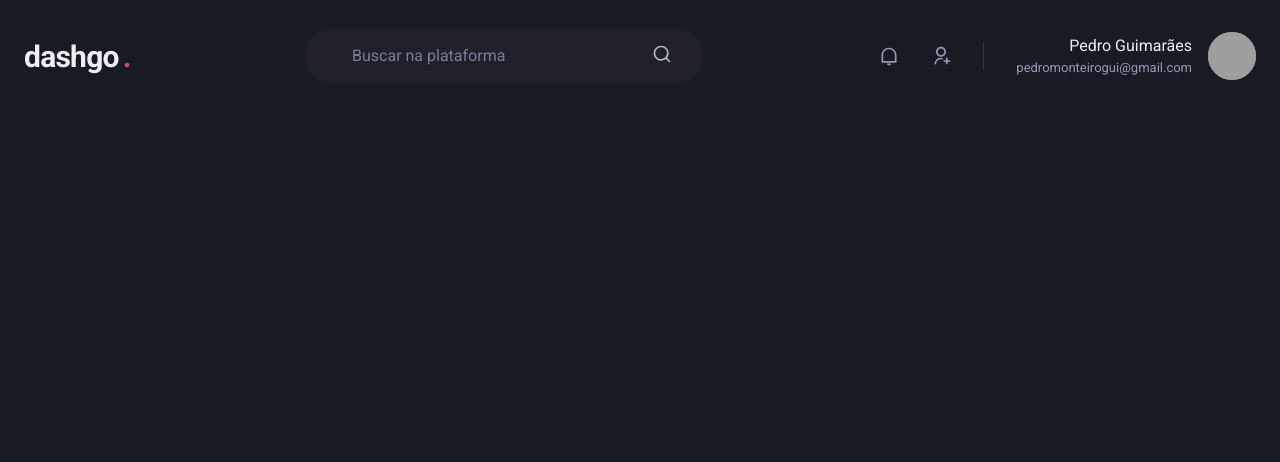
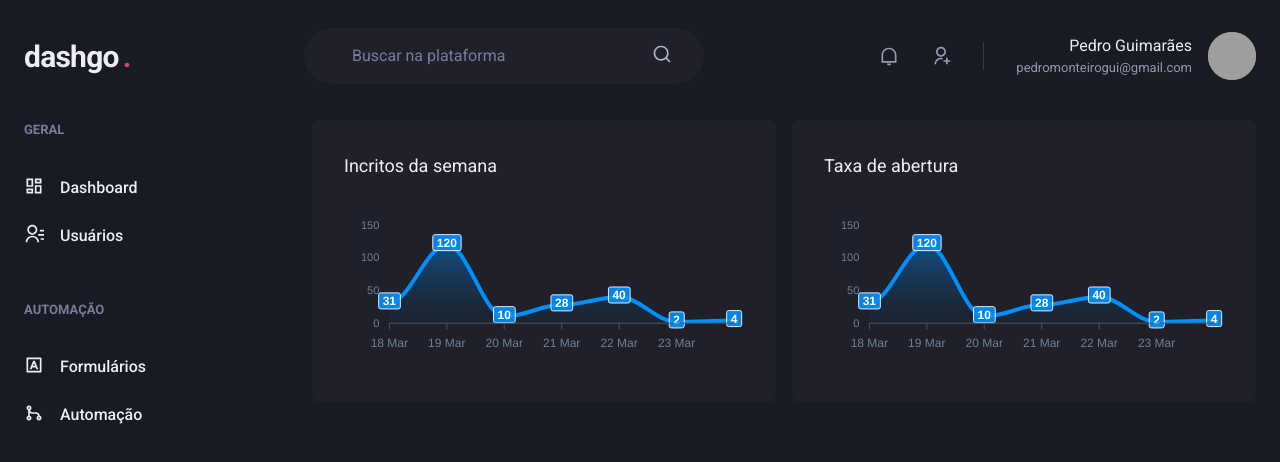
Before and after one commit to guimap01/dashgo, a Next.js app: page /dashboard in a window 1280 px wide. Shown: the top 462 px of the page. Built offline with nearby package versions, Linux system fonts and the light colour scheme; grey boxes are pictures that could not be loaded.

Commit message:
feat: Sidebar, Charts

```diff
--- a/package.json
+++ b/package.json
@@ -13,9 +13,11 @@
     "@chakra-ui/react": "^1.8.6",
     "@emotion/react": "^11.8.2",
     "@emotion/styled": "^11.8.1",
+    "apexcharts": "^3.33.2",
     "framer-motion": "^6.2.8",
     "next": "12.1.0",
     "react": "17.0.2",
+    "react-apexcharts": "^1.4.0",
     "react-dom": "17.0.2",
     "react-icons": "^4.3.1"
   },
--- a/src/components/Header.tsx
+++ b/src/components/Header.tsx
@@ -5,7 +5,7 @@
   RiSearchLine,
   RiUserAddLine,
 } from 'react-icons/ri';
-const Header = () => {
+export const Header = () => {
   return (
     <Flex
       as="header"
@@ -76,5 +76,3 @@
     </Flex>
   );
 };
-
-export default Header;
--- /dev/null
+++ b/src/components/Sidebar.tsx
@@ -0,0 +1,67 @@
+import { Box, Icon, Link, Stack, Text } from '@chakra-ui/react';
+import React from 'react';
+import {
+  RiContactsLine,
+  RiDashboardLine,
+  RiGitMergeLine,
+  RiInputMethodLine,
+} from 'react-icons/ri';
+
+type Props = {};
+
+export const Sidebar = (props: Props) => {
+  return (
+    <Box as="aside" w="64" mr="8">
+      <Stack spacing="12" align="flex-start">
+        <Box>
+          <Text
+            fontWeight="bold"
+            color="gray.400"
+            fontSize="small"
+            textTransform="uppercase"
+          >
+            Geral
+          </Text>
+          <Stack spacing="4" mt="8" align="stretch">
+            <Link display="flex" alignContent="center" py="1">
+              <Icon as={RiDashboardLine} fontSize="20" />
+              <Text ml="4" fontWeight="medium">
+                Dashboard
+              </Text>
+            </Link>
+            <Link display="flex" alignContent="center" py="1">
+              <Icon as={RiContactsLine} fontSize="20" />
+              <Text ml="4" fontWeight="medium">
+                Usuários
+              </Text>
+            </Link>
+          </Stack>
+        </Box>
+        <Box>
+          <Text
+            fontWeight="bold"
+            color="gray.400"
+            fontSize="small"
+            textTransform="uppercase"
+          >
+            Automação
+          </Text>
+          <Stack spacing="4" mt="8" align="stretch">
+            <Link display="flex" alignContent="center" py="1">
+              <Icon as={RiInputMethodLine} fontSize="20" />
+              <Text ml="4" fontWeight="medium">
+                Formulários
+              </Text>
+            </Link>
+            <Link display="flex" alignContent="center" py="1">
+              <Icon as={RiGitMergeLine} fontSize="20" />
+              <Text ml="4" fontWeight="medium">
+                Automação
+              </Text>
+            </Link>
+          </Stack>
+        </Box>
+      </Stack>
+    </Box>
+  );
+};
--- /dev/null
+++ b/src/components/index.tsx
@@ -0,0 +1,2 @@
+export * from './Header';
+export * from './Sidebar';
--- a/src/pages/dashboard.tsx
+++ b/src/pages/dashboard.tsx
@@ -1,9 +1,90 @@
-import Header from 'components/Header';
+import dynamic from 'next/dynamic';
+import { Box, Flex, SimpleGrid, Text, theme } from '@chakra-ui/react';
+import { Header, Sidebar } from 'components';
 import { NextPage } from 'next';
-import React from 'react';
+const Chart = dynamic(() => import('react-apexcharts'), {
+  ssr: false,
+});
+
+const options = {
+  chart: {
+    toolbar: {
+      show: false,
+    },
+    zoom: {
+      enabled: false,
+    },
+    foreColor: theme.colors.gray[500],
+  },
+  grid: {
+    show: false,
+  },
+  tooltip: {
+    enabled: false,
+  },
+  xaxis: {
+    type: 'datetime',
+    axisBorder: {
+      color: theme.colors.gray[600],
+    },
+    axisTicks: {
+      color: theme.colors.gray[600],
+    },
+    categories: [
+      '2021-03-18T00:00:00.000Z',
+      '2021-03-19T00:00:00.000Z',
+      '2021-03-20T00:00:00.000Z',
+      '2021-03-21T00:00:00.000Z',
+      '2021-03-22T00:00:00.000Z',
+      '2021-03-23T00:00:00.000Z',
+      '2021-03-24T00:00:00.000Z',
+    ],
+  },
+  fill: {
+    opacity: 0.3,
+    type: 'gradient',
+    gradient: {
+      shade: 'dark',
+      opacity: 0.7,
+      opacityTo: 0.3,
+    },
+  },
+};
+const series = [
+  {
+    name: 'series1',
+    data: [31, 120, 10, 28, 40, 2, 4],
+  },
+];
 
 const Dashboard: NextPage = () => {
-  return <Header />;
+  return (
+    <Flex direction="column" h="100vh">
+      <Header />
+      <Flex w="100%" my="6" maxW={1480} mx="auto" px="6">
+        <Sidebar />
+        <SimpleGrid
+          flex="1"
+          gap="4"
+          minChildWidth="320px"
+          alignContent="flex-start"
+        >
+          <Box p="8" bg="gray.800" borderRadius={8} pb="4">
+            <Text fontSize="lg" mb="4">
+              Incritos da semana
+            </Text>
+            <Chart type="area" height={160} options={options} series={series} />
+          </Box>
+          <Box p="8" bg="gray.800" borderRadius={8}>
+            <Text fontSize="lg" mb="4">
+              Taxa de abertura
+            </Text>
+            <Chart type="area" height={160} options={options} series={series} />
+          </Box>
+        </SimpleGrid>
+      </Flex>
+    </Flex>
+  );
 };
 
 export default Dashboard;
```
Also changed, not shown: 1 other file (tests, documents, lock files or other folders).
